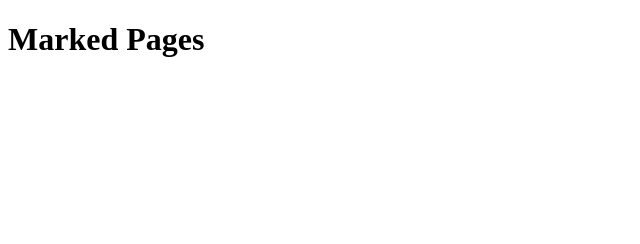
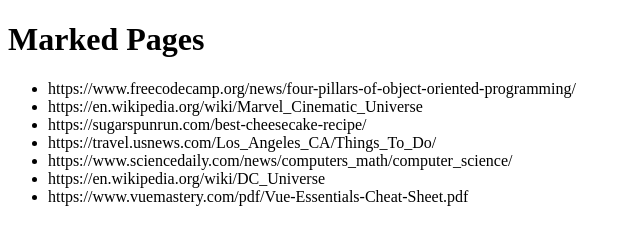
Before and after one commit to 3100ashley/CS4540-Collab, a browser extension: page markedPages.html in a window 1280 px wide. Shown: the whole page, without its empty margins (0-640 px from the left). Drawn offline with Linux system fonts and the light colour scheme.

Commit message:
added links to html

```diff
--- a/mark_my_words.js
+++ b/mark_my_words.js
@@ -5,7 +5,5 @@
         let newNode = document.createElement('span');
         newNode.style.backgroundColor = "rgb(250, 255, 176, .5)";
         range.surroundContents(newNode)
-    //    let exactText = window.getSelection().toString();
-    //    console.log(exactText)
         }
     })
--- a/markedPages.html
+++ b/markedPages.html
@@ -6,5 +6,16 @@
       </head>
 <body>
     <h1>Marked Pages</h1>
+    <ul>
+        <li>https://www.freecodecamp.org/news/four-pillars-of-object-oriented-programming/</li>
+        <li>https://en.wikipedia.org/wiki/Marvel_Cinematic_Universe</li>
+        <li>https://sugarspunrun.com/best-cheesecake-recipe/</li>
+        <li>https://travel.usnews.com/Los_Angeles_CA/Things_To_Do/</li>
+        <li>https://www.sciencedaily.com/news/computers_math/computer_science/</li>
+        <li>https://en.wikipedia.org/wiki/DC_Universe</li>
+        <li>https://www.vuemastery.com/pdf/Vue-Essentials-Cheat-Sheet.pdf</li>
+
+    </ul>
+
 </body>
 </html>
```
